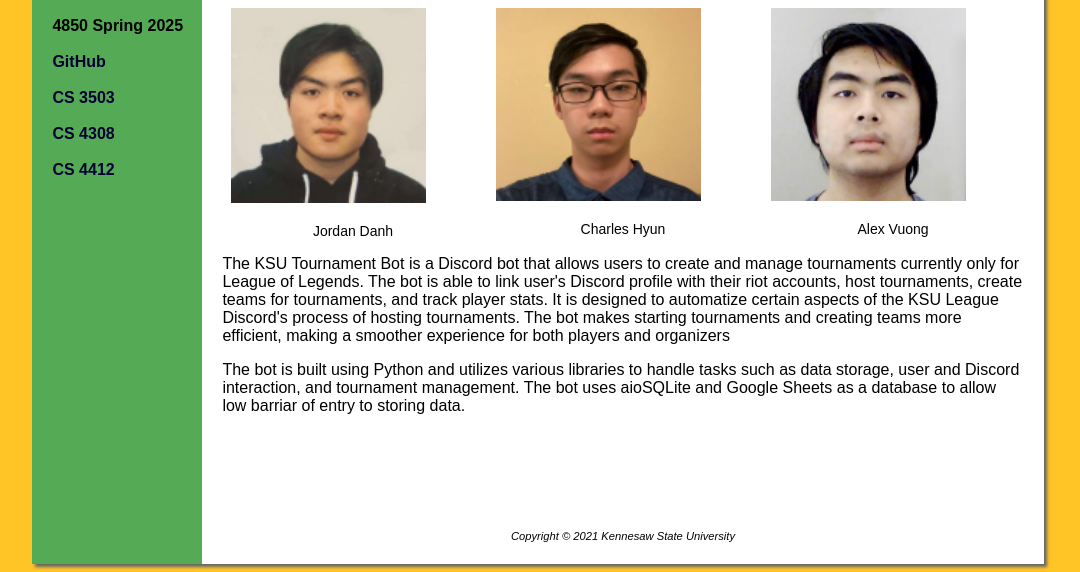
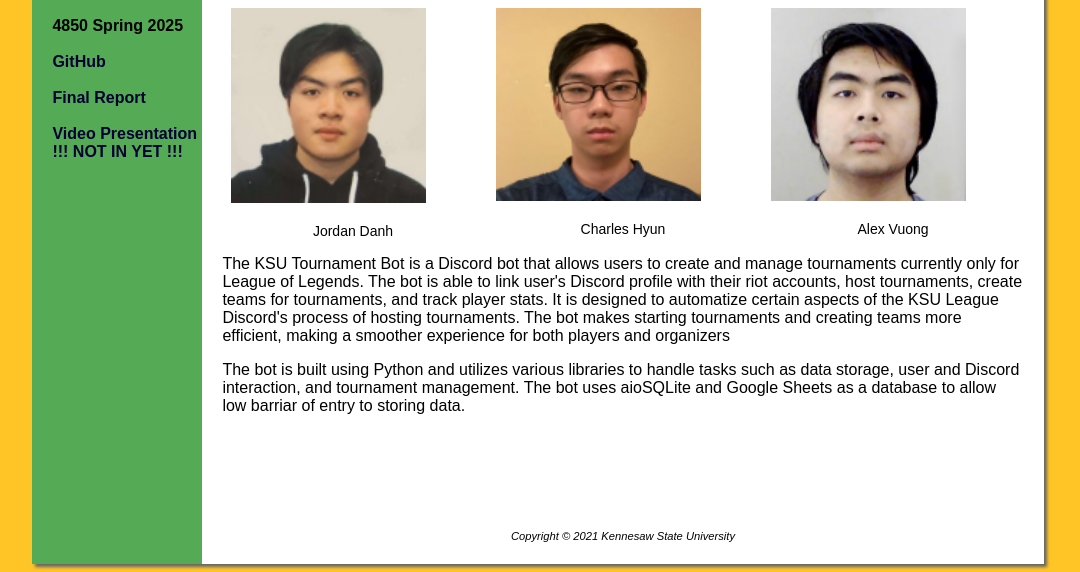
Before and after one commit to jordandanhKSU/jordandanhksu.github.io, a plain HTML site: page docs/index.html in a window 1280 px wide. Shown: the part 240-812 px from the top of the page, without its empty margins (102-1182 px from the left). Drawn offline with Linux system fonts and the light colour scheme.

Commit message:
Added links to presentation and PDF report

```diff
--- a/docs/index.html
+++ b/docs/index.html
@@ -24,9 +24,8 @@
 <ul>
   <li>4850 Spring 2025  </li><br>
   <li><a href="https://github.com/jordandanhKSU/TournamentBotKSU">GitHub</a></li><br>
-  <li><a href="index.html">CS 3503</a></li><br>
-  <li><a href="index.html">CS 4308</a></li><br>
-  <li><a href="index.html">CS 4412</a></li><p>
+  <li><a href="pdfs/02-T3-TournamentBot-Draft.pdf">Final Report</a></li><br>
+  <li><a href="https://youtu.be/F_Os6XIXMVo?si=XPPNDn7uEdN9vx83">Video Presentation !!! NOT IN YET !!!</a></li><br>
 
   <!-- <li><a href = "mailto: abc@example.com">Email me.</a></li><br>  -->
   <br><p>
```
Also changed, not shown: 1 other file.
